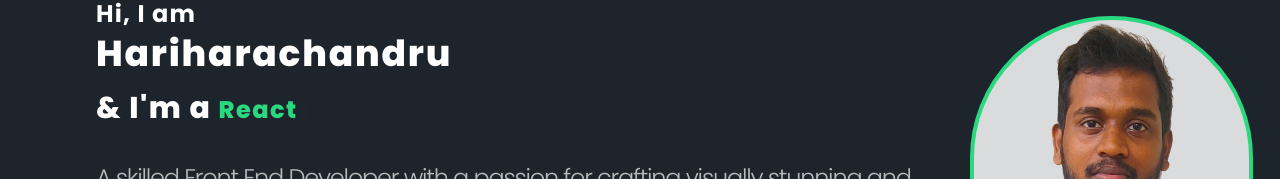
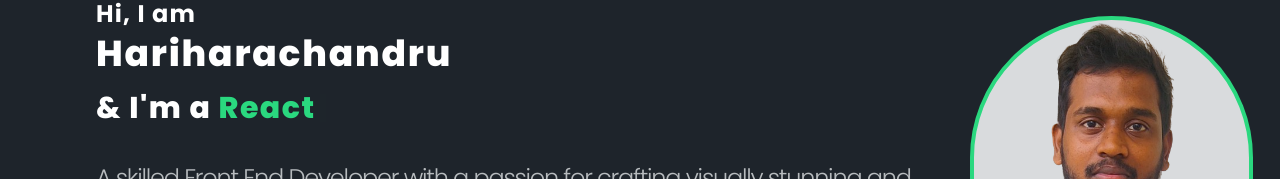
Before and after one commit to Harii10/myportfolio, a React (Vite) app: page / in a window 1280 px wide. Shown: the part 222-401 px from the top of the page. Built offline with nearby package versions, Linux system fonts and the light colour scheme.

Commit message:
final commit

```diff
--- a/src/components/MainPage.jsx
+++ b/src/components/MainPage.jsx
@@ -60,7 +60,7 @@ const main = forwardRef(() => {
             </h1>
             <p className="font-extrabold tracking-wider text-2xl mt-4 lg:text-3xl">
               & I'm a{" "}
-              <span className="text-chose-10 text-2xl">
+              <span className="text-chose-10 text-2xl lg:text-3xl">
                 <Typewriter
                   words={[
                     "Front End Developer",
```
